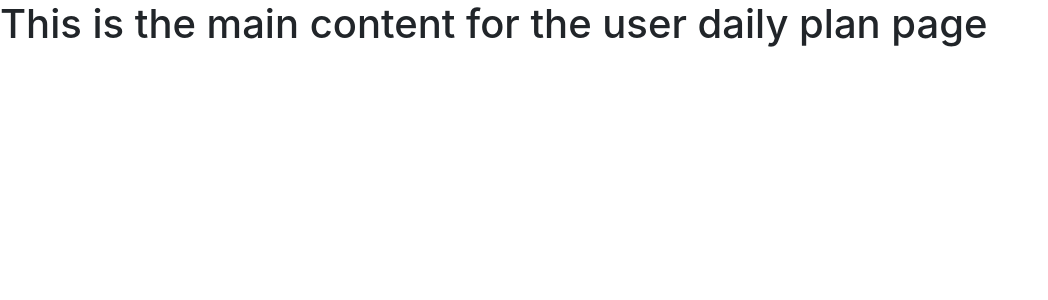
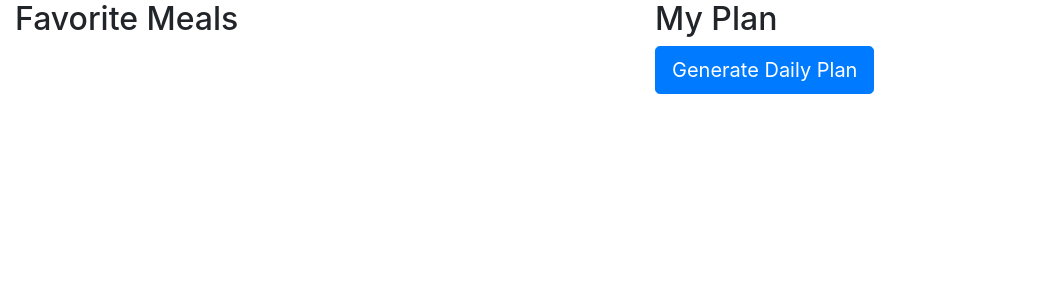
Before and after one commit to HarrySchreiber/FeedFeed, a Flask app: page /dailyplan/ in a window 1280 px wide. Shown: the part 56-356 px from the top of the page, without its empty margins (0-1048 px from the left). Run offline with Flask 2, Linux system fonts and the light colour scheme; some libraries are stand-ins or nearby versions.

Commit message:
Updated user_daily_plan.html

```diff
--- a/FeedFeed/templates/user_daily_plan.html
+++ b/FeedFeed/templates/user_daily_plan.html
@@ -1,12 +1,24 @@
 {% extends "user_base.html" %}
 {% block title %}
-<title> Daily Plan </title>
+<title> Pantry </title>
+{% endblock %}
+
+{% block resources %}
+<link rel="stylesheet" type="text/css" href="/static/styles/daily_plan_style.css">
 {% endblock %}
 
 {% block main %}
-<h1> This is the main content for the user daily plan page </h1>
-{% for img in image %}
-<img src={{img}}>
-<h1> {{img}} </h1>
-{% endfor %}
+<div class="container-fluid">
+    <div class="row">
+        <div class="col-lg" id="search">
+              <h2> Favorite Meals </h2>
+        </div>
+        <div class="col-lg" id="search">
+            <h2> My Plan </h2>
+            <div class="generate">
+                <button type="button" class="btn btn-primary btn-lg">Generate Daily Plan</button>
+            </div>
+      </div>
+    </div>
+</div>
 {% endblock %}
```
